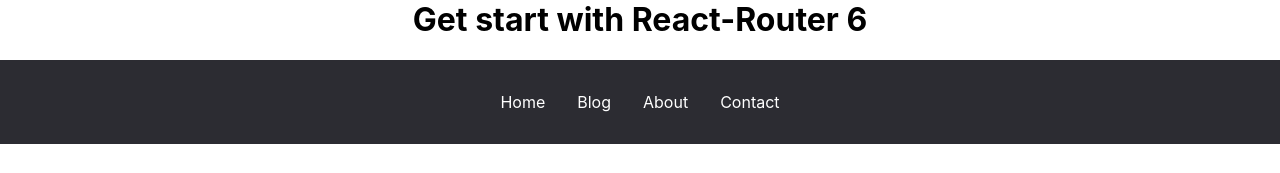
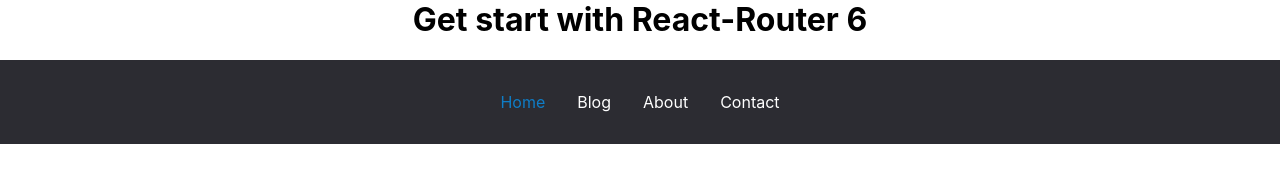
Before and after one commit to AlexsandrKotobus/reactrouter, a React (Create React App) app: page / in a window 1280 px wide. Shown: the top 173 px of the page. Built offline with nearby package versions, Linux system fonts and the light colour scheme.

Commit message:
CustomLink + NavLink

```diff
--- /dev/null
+++ b/src/components/CustomLink.jsx
@@ -0,0 +1,20 @@
+import React from 'react';
+import {Link, useMatch } from "react-router-dom";
+
+const CustomLink = ({children, to, ...props}) => {
+const match = useMatch(to);
+console.log({match});
+
+    return (
+        <Link to={to}
+        style={{
+            color: match ? 'var(--color-active)' : "white"
+        }}
+        {...props}
+        >
+            {children}
+        </Link>
+    );
+}
+
+export default CustomLink;
--- a/src/components/Layout.jsx
+++ b/src/components/Layout.jsx
@@ -1,14 +1,18 @@
 import React from 'react';
-import {Link, Outlet} from "react-router-dom"
+import {Outlet} from "react-router-dom"
+import CustomLink from './CustomLink';
+// const setActive = ({isActive})=>isActive? 'active-link' : '';
+
+
 
 const Layout = () => {
     return (
         <>
         <header>
-            <Link to="/">Home</Link>
-            <Link to="/posts">Blog</Link>
-            <Link to="/about">About</Link>
-            <Link to="/cont">Contact</Link>
+            <CustomLink to="/"      >Home</CustomLink>
+            <CustomLink to="/posts" >Blog</CustomLink>
+            <CustomLink to="/about" >About</CustomLink>
+            <CustomLink to="/cont"  >Contact</CustomLink>
     </header>
     <main className='container'>
         <Outlet />
--- a/src/index.css
+++ b/src/index.css
@@ -56,6 +56,10 @@
   text-decoration: underline;
 }
 
+.active-link {
+  color: var(--color-active);
+  cursor: default;
+}
 .active {
   color: var(--color-active);
   cursor: default;
```
